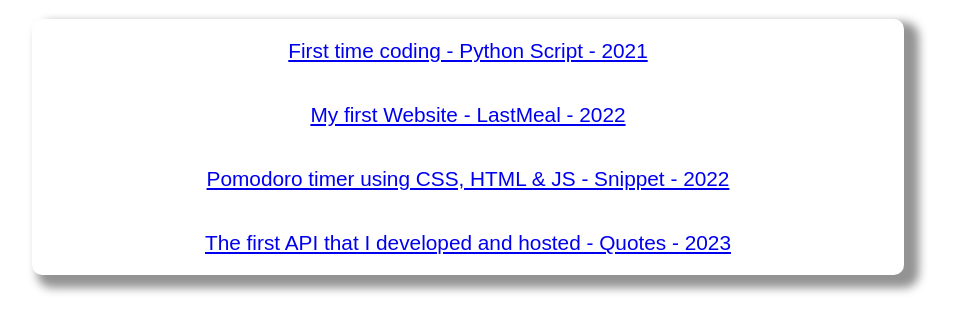
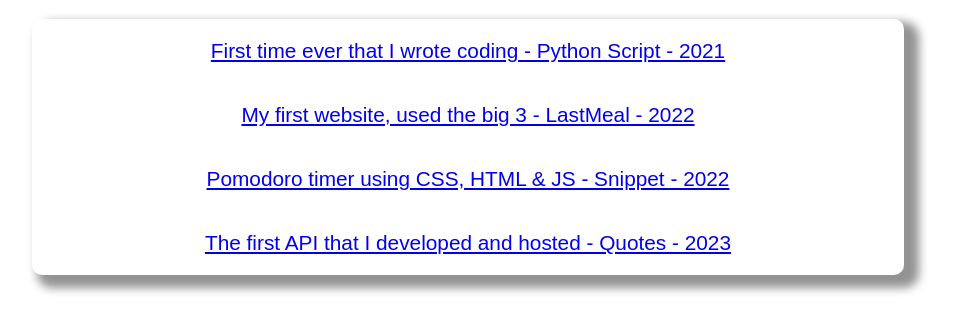
Before and after one commit to nateejpg/Snapshot, a plain HTML site: page index.html in a window 1280 px wide. Shown: the part 61-392 px from the top of the page, without its empty margins (172-1127 px from the left). Drawn offline with Linux system fonts and the light colour scheme.

Commit message:
Fixing some errors

```diff
--- a/index.html
+++ b/index.html
@@ -12,10 +12,10 @@
       <div class="container1"></div>
       <div class="container2">
         <a href="https://www.youtube.com/watch?v=SM2pTrUhhQU"
-          ><p>First time coding - Python Script - 2021</p></a
+          ><p>First time ever that I wrote coding - Python Script - 2021</p></a
         >
         <a href="https://lastmeal-portifolio.netlify.app/#menu"
-          ><p>My first Website - LastMeal - 2022</p></a
+          ><p>My first website, used the big 3 - LastMeal - 2022</p></a
         >
         <a href="https://snippet-portifolio.netlify.app/"
           ><p>Pomodoro timer using CSS, HTML & JS - Snippet - 2022</p></a
```
